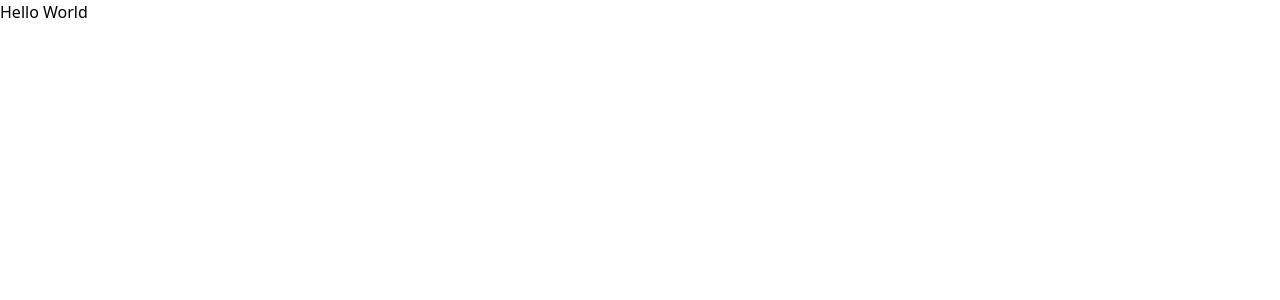
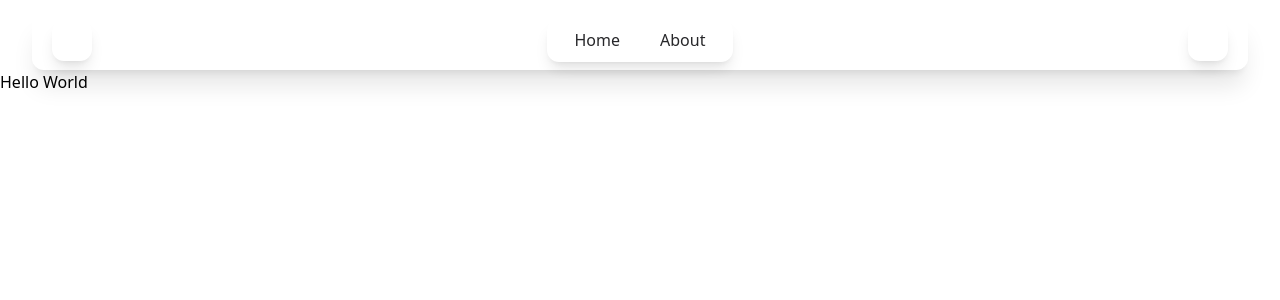
Before and after one commit to wolfi211/yet-another-start-at-frontend, a Vue app: page / in a window 1280 px wide. Shown: the top 300 px of the page. Built offline with nearby package versions, Linux system fonts and the light colour scheme; the HTML template or start-up script is replaced by a standard one.

Commit message:
work on layout and basic components

```diff
--- a/package.json
+++ b/package.json
@@ -16,6 +16,7 @@
     "format": "prettier --write src/"
   },
   "dependencies": {
+    "@mdi/js": "^7.4.47",
     "pinia": "^2.2.6",
     "vue": "^3.5.12",
     "vue-router": "^4.4.5"
--- a/src/App.vue
+++ b/src/App.vue
@@ -1,7 +1,10 @@
 <script setup lang="ts">
 import { RouterView } from 'vue-router'
+import BaseLayout from './layout/BaseLayout.vue'
 </script>
 
 <template>
-  <RouterView />
+  <BaseLayout>
+    <RouterView class="mt-3" />
+  </BaseLayout>
 </template>
--- /dev/null
+++ b/src/components/base/BaseButton.vue
@@ -0,0 +1,14 @@
+<script setup lang="ts">
+withDefaults(
+  defineProps<{
+    disabled?: boolean
+  }>(),
+  {
+    disabled: false,
+  },
+)
+</script>
+
+<template>
+  <component :is="'button'" :disabled="disabled"> </component>
+</template>
--- /dev/null
+++ b/src/components/base/BaseIcon.vue
@@ -0,0 +1,28 @@
+<script setup lang="ts">
+import { computed } from 'vue'
+
+const props = withDefaults(
+  defineProps<{
+    icon: string
+    size?: number
+    iconSize?: number
+  }>(),
+  {
+    size: 6,
+    iconSize: 24,
+  },
+)
+
+const spanClass = computed<string>(
+  () => `inline-flex justify-center items-center h-${props.size} w-${props.size}`,
+)
+</script>
+
+<template>
+  <span :class="spanClass">
+    <svg :width="iconSize" :height="iconSize" class="inline-block">
+      <path fill="currentColor" :d="icon" />
+    </svg>
+    <slot />
+  </span>
+</template>
--- /dev/null
+++ b/src/components/base/navbar/BaseNavbar.vue
@@ -0,0 +1,20 @@
+<script setup lang="ts">
+import { navbarItems } from '@/navbarItems'
+import NavbarItem from './NavbarItem.vue'
+</script>
+
+<template>
+  <nav
+    class="sticky min-h-12 w-[95%] mx-auto px-5 py-2 top-3 rounded-xl bg-neutral-50/10 backdrop-blur flex justify-between shadow-xl content-center items-center"
+  >
+    <div class="min-h-10 min-w-10 rounded-xl shadow-lg">
+      <slot name="left" />
+    </div>
+    <div class="min-h-10 min-w-10 rounded-xl shadow-lg p-2 flex">
+      <NavbarItem v-for="item in navbarItems" :label="item.label" :to="item.to" :key="item.label" />
+    </div>
+    <div class="min-h-10 min-w-10 rounded-xl shadow-lg">
+      <slot name="right" />
+    </div>
+  </nav>
+</template>
--- /dev/null
+++ b/src/components/base/navbar/NavbarItem.vue
@@ -0,0 +1,19 @@
+<script setup lang="ts">
+import type { NavbarItem } from '@/types/base/navbar/NavbarItem'
+
+defineProps<NavbarItem>()
+</script>
+
+<template>
+  <component
+    :is="to ? 'RouterLink' : 'a'"
+    :to="to"
+    class="px-5 group text-zinc-800 transition duration-300 justify-center content-center flex flex-col"
+  >
+    <BaseIcon v-if="icon" :icon="icon" />
+    <span v-if="label">{{ label }}</span>
+    <span
+      class="block max-w-0 group-hover:max-w-full transition-all duration-500 h-0.5 bg-zinc-800"
+    ></span>
+  </component>
+</template>
--- /dev/null
+++ b/src/layout/BaseLayout.vue
@@ -0,0 +1,10 @@
+<script setup lang="ts">
+import BaseNavbar from '@/components/base/navbar/BaseNavbar.vue'
+</script>
+
+<template>
+  <div class="w-full h-full bg-white dark:bg-zinc-700 m-0">
+    <BaseNavbar />
+    <slot />
+  </div>
+</template>
--- /dev/null
+++ b/src/navbarItems.ts
@@ -0,0 +1,15 @@
+import type { NavbarItem } from './types/base/navbar/NavbarItem'
+import { mdiHome } from '@mdi/js'
+
+export const navbarItems: NavbarItem[] = [
+  {
+    label: 'Home',
+    icon: mdiHome,
+    to: '/',
+  },
+  {
+    label: 'About',
+    icon: mdiHome,
+    to: '/about',
+  },
+]
--- /dev/null
+++ b/src/types/base/navbar/NavbarItem.d.ts
@@ -0,0 +1,5 @@
+export interface NavbarItem {
+  label?: string
+  icon?: string
+  to?: string
+}
--- a/tailwind.config.js
+++ b/tailwind.config.js
@@ -1,11 +1,9 @@
 /** @type {import('tailwindcss').Config} */
 export default {
-  content: [
-    "./index.html",
-    "./src/**/*.{vue,js,ts,jsx,tsx}",
-  ],
+  content: ['./index.html', './src/**/*.{vue,js,ts,jsx,tsx}'],
   theme: {
     extend: {},
   },
   plugins: [],
+  darkMode: 'selector',
 }
```
Also changed, not shown: 1 other file (tests, documents, lock files or other folders).
